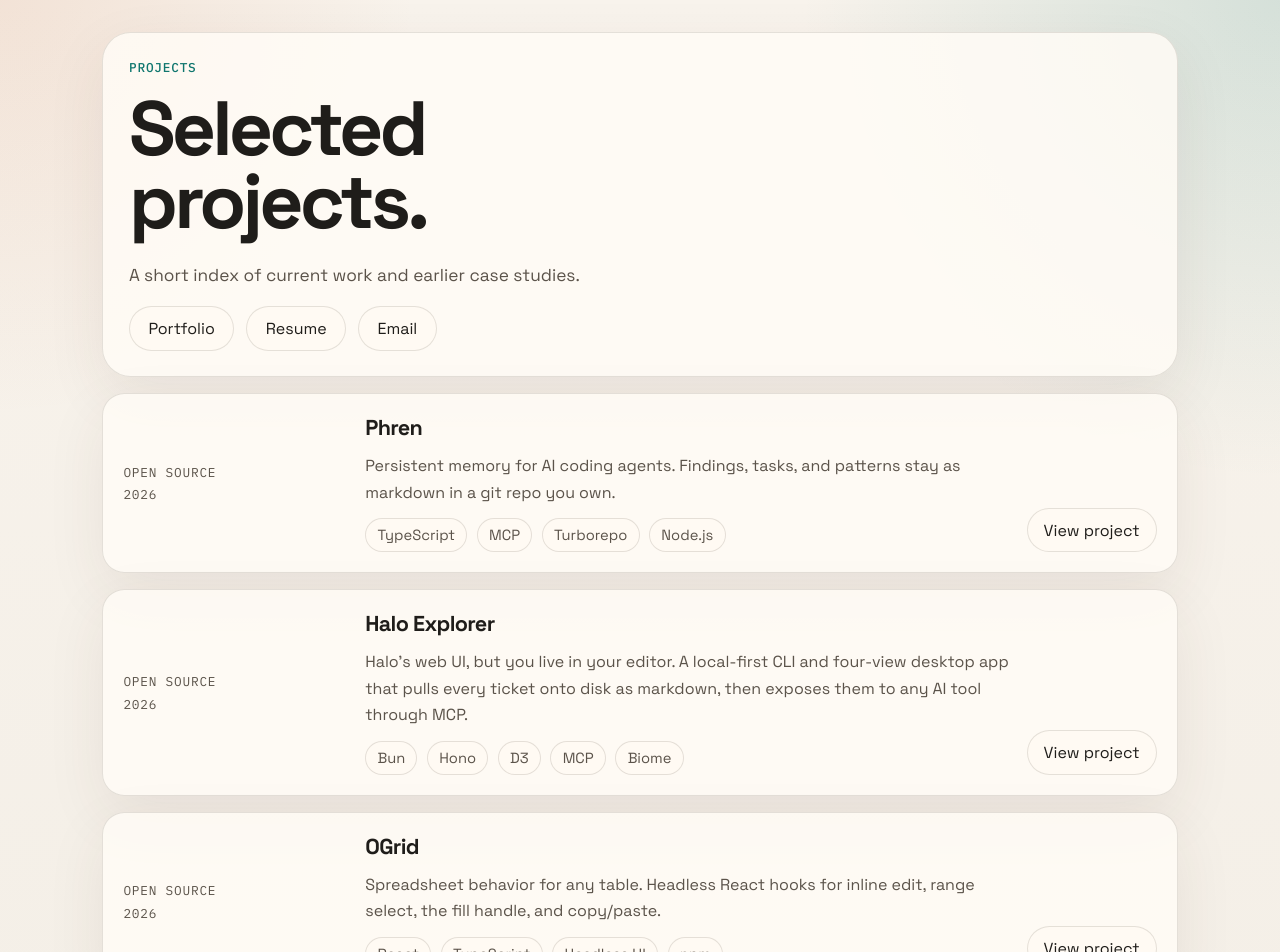
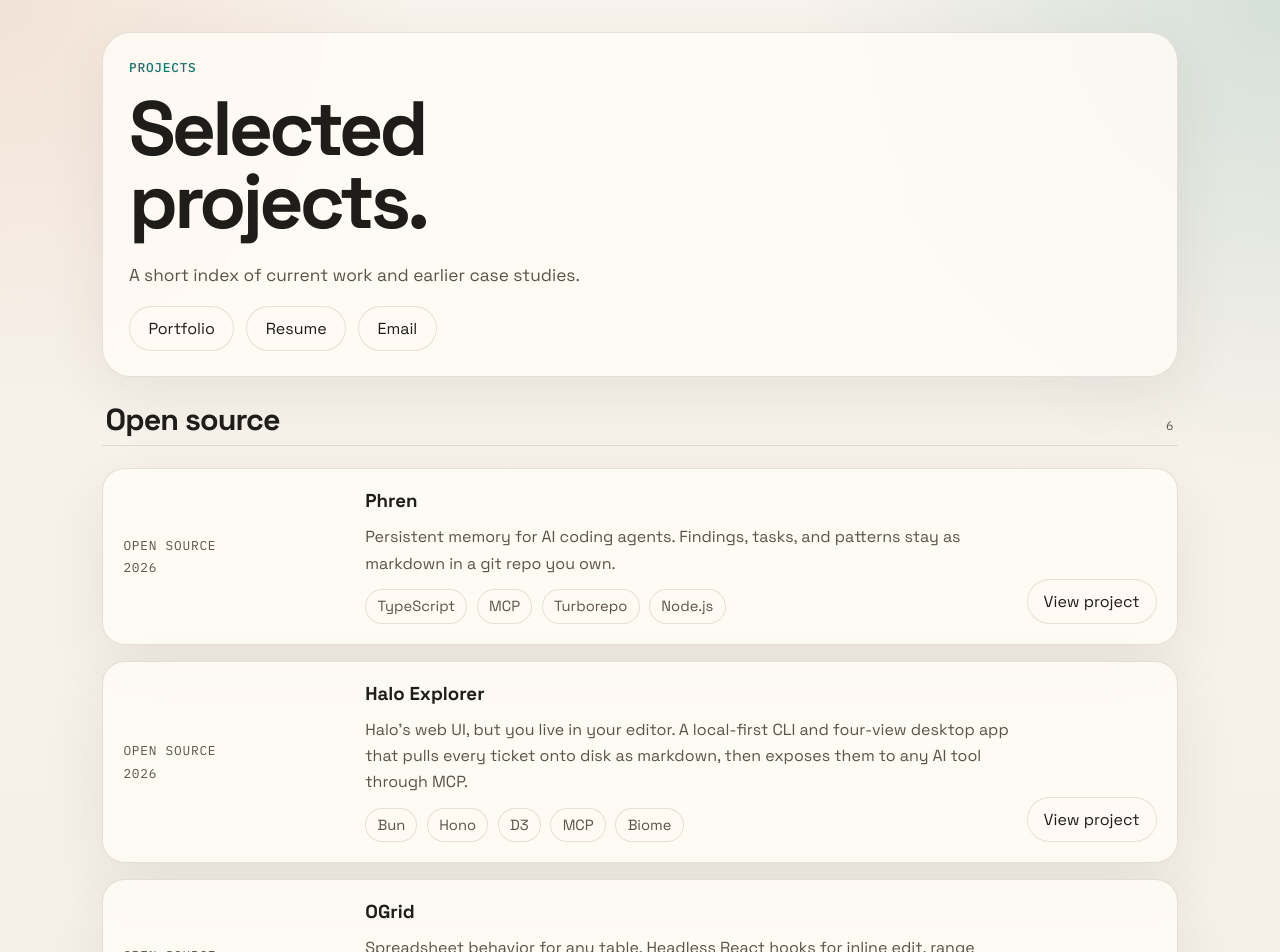
Before and after one commit to alaarab/alaarab, a React (Vite) app: page /projects in a window 1280 px wide. Shown: the top 952 px of the page. Built offline with nearby package versions, Linux system fonts and the light colour scheme.

Commit message:
Group the /projects index by category
Open source rows first, then flagship, client work, and legacy case
studies. Adds a small count chip per group so the page reads as
structure rather than a flat dump.

```diff
--- a/src/pages/Projects.tsx
+++ b/src/pages/Projects.tsx
@@ -3,9 +3,37 @@ import { projects, siteMeta } from "../data/siteContent";
 import { accentStyle } from "../lib/accentStyle";
 import { useDocumentTitle } from "../lib/useDocumentTitle";
 import styles from "../styles/Portfolio.module.css";
+import type { Project } from "../types";
+
+const CATEGORY_ORDER = [
+  "Open source",
+  "Flagship product",
+  "Current",
+  "Client work",
+  "Legacy case study",
+];
+
+function groupByCategory(items: Project[]): Array<[string, Project[]]> {
+  const groups = new Map<string, Project[]>();
+  for (const item of items) {
+    const bucket = groups.get(item.category) ?? [];
+    bucket.push(item);
+    groups.set(item.category, bucket);
+  }
+  const ordered: Array<[string, Project[]]> = [];
+  for (const category of CATEGORY_ORDER) {
+    const bucket = groups.get(category);
+    if (bucket && bucket.length > 0) ordered.push([category, bucket]);
+    groups.delete(category);
+  }
+  for (const entry of groups) ordered.push(entry);
+  return ordered;
+}
 
 export function Projects() {
   useDocumentTitle(`${siteMeta.name} | Projects`);
+
+  const groups = groupByCategory(projects);
 
   return (
     <div className={styles.projectsShell}>
@@ -24,8 +52,15 @@ export function Projects() {
         </div>
       </header>
 
-      <main className={styles.projectsList}>
-        {projects.map((project) => (
+      <main className={styles.projectsGroups}>
+        {groups.map(([category, items]) => (
+          <section key={category} className={styles.projectsGroup}>
+            <div className={styles.projectsGroupHeading}>
+              <h2>{category}</h2>
+              <span>{items.length}</span>
+            </div>
+            <div className={styles.projectsList}>
+              {items.map((project) => (
                 <article
                   key={project.slug}
                   className={styles.projectListCard}
@@ -36,7 +71,7 @@ export function Projects() {
                     <span>{project.year}</span>
                   </div>
                   <div className={styles.projectListBody}>
-              <h2>{project.title}</h2>
+                    <h3>{project.title}</h3>
                     <p>{project.summary}</p>
                     <ul className={styles.tagList}>
                       {project.stack.map((item) => (
@@ -49,6 +84,9 @@ export function Projects() {
                   </div>
                 </article>
               ))}
+            </div>
+          </section>
+        ))}
       </main>
     </div>
   );
--- a/src/styles/Portfolio.module.css
+++ b/src/styles/Portfolio.module.css
@@ -649,6 +649,40 @@
   margin-top: 1rem;
 }
 
+.projectsGroups {
+  display: grid;
+  gap: 1.6rem;
+  margin-top: 1rem;
+}
+
+.projectsGroup {
+  display: grid;
+  gap: 0.4rem;
+}
+
+.projectsGroupHeading {
+  display: flex;
+  align-items: baseline;
+  justify-content: space-between;
+  gap: 1rem;
+  padding: 0.4rem 0.2rem;
+  border-bottom: 1px solid var(--line);
+}
+
+.projectsGroupHeading h2 {
+  font-family: var(--font-display), "Trebuchet MS", sans-serif;
+  font-size: clamp(1.4rem, 2.4vw, 1.9rem);
+  letter-spacing: -0.03em;
+}
+
+.projectsGroupHeading span {
+  font-family: var(--font-mono), "Courier New", monospace;
+  font-size: 0.78rem;
+  letter-spacing: 0.08em;
+  text-transform: uppercase;
+  color: var(--ink-soft);
+}
+
 .projectListCard {
   display: grid;
   grid-template-columns: minmax(180px, 0.35fr) minmax(0, 1fr) auto;
```
Lines whose indentation alone changed are shown as unchanged.
